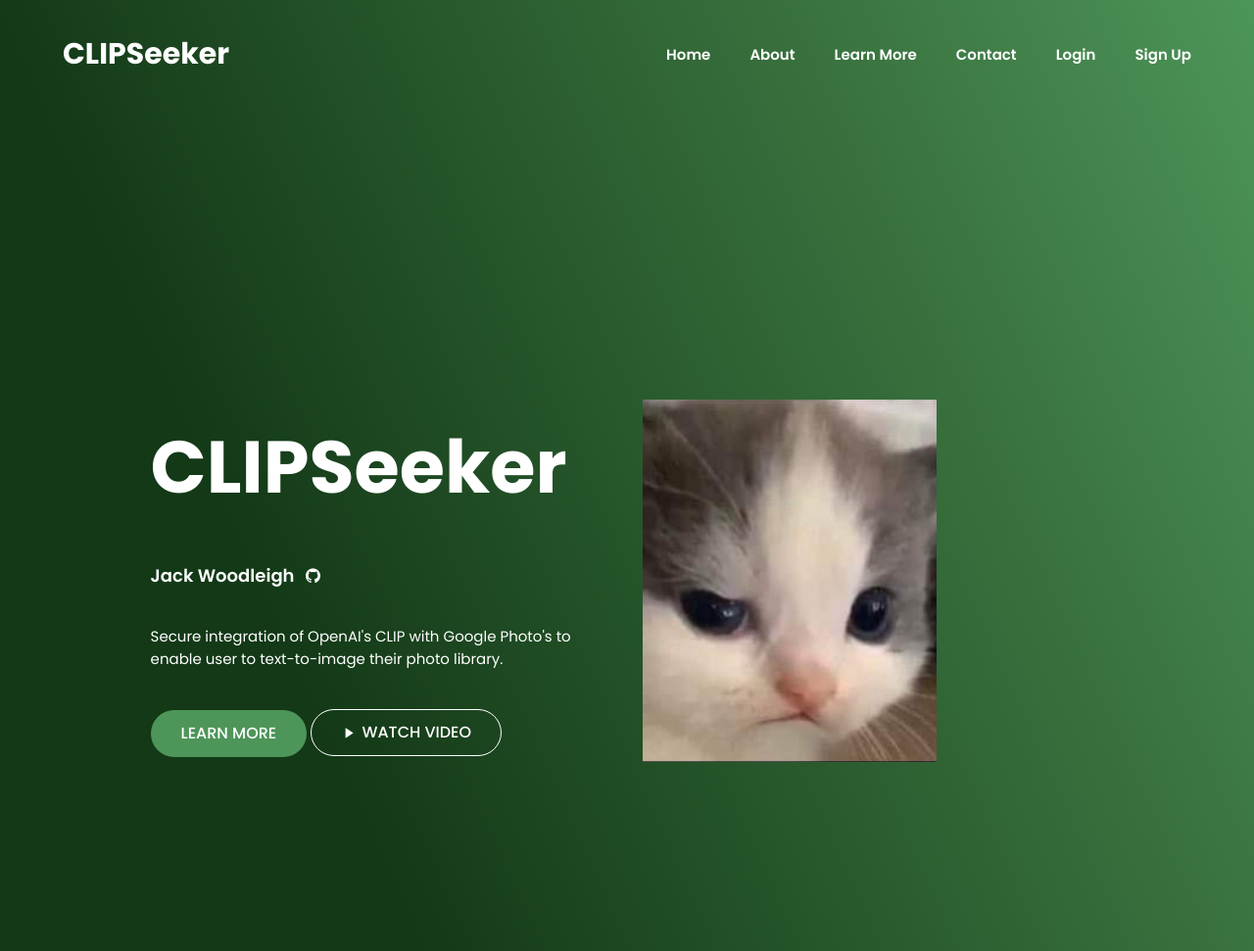
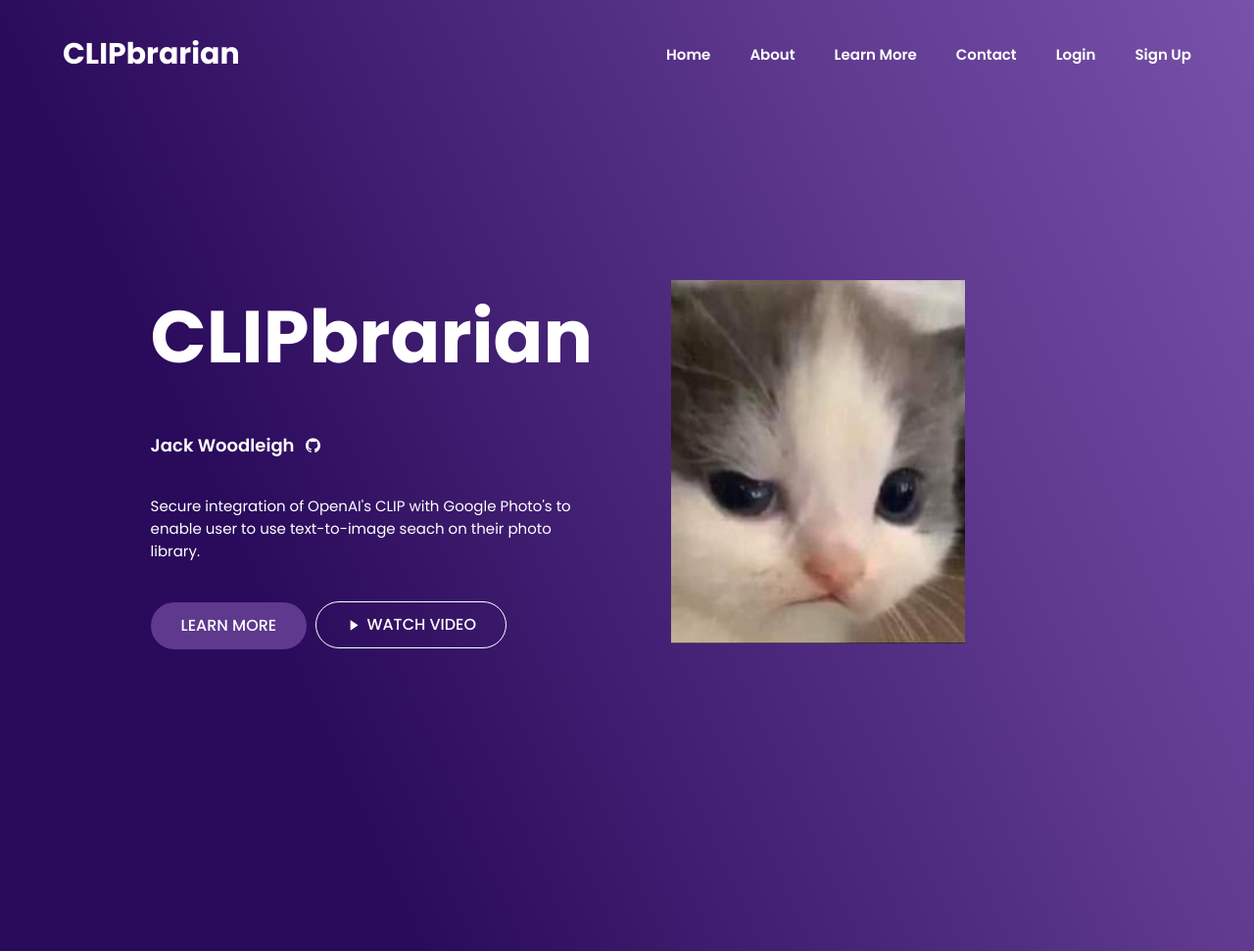
Before and after one commit to jackwoodleigh/CLIPSeeker, a Flask app: page /home2 in a window 1280 px wide. Shown: the whole page at 98% size. Run offline with Flask 3, Linux system fonts and the light colour scheme; parts of the project's set-up code (start-up, migrations or seed data) failed here and were passed over.

Commit message:
minor ui changes

```diff
--- a/website/__init__.py
+++ b/website/__init__.py
@@ -8,7 +8,7 @@
 
 def create_app():
     app = Flask(__name__, static_folder='static')
-    DEVELOPMENT = False
+    DEVELOPMENT = True
     app.config['SECRET_KEY'] = "sdfsdgasdg32y35dfujesf42geasca8fg2vnuwfrg"
     app.config['DEBUG'] = False
     app.config['TESTING'] = False
--- a/website/static/css/home.css
+++ b/website/static/css/home.css
@@ -1,13 +1,14 @@
 
 .home{
-    height: 100%;
+    height: auto;
     width: 100%;
-    min-height: 100vh;
+    min-height: 75vh;
     position: relative;
     display: grid;
     grid-template-columns: repeat(2, 1fr);
     align-items: center;
-    gap: 2rem;
+    justify-content: center;
+    gap: 5rem;
 }
 section{
     padding: 0 19%;
@@ -39,7 +40,7 @@
 }
 
 .home-text h4 a:hover{
-    color: #4d9559;
+    color: #5E398E;
     border: none;
     transform: translateX(5px);
 }
@@ -62,7 +63,7 @@
 .home-text a{
 
     color: white;
-    background: #4d9559;
+    background: #5E398E;
     border: 1px solid transparent;
     padding: 12px 30px;
     line-height: 1.4;
@@ -73,6 +74,7 @@
     display: inline-flex;
     align-items: center;
     justify-content: center;
+    margin-right: 5px;
 
 
 }
@@ -84,6 +86,10 @@
 .home-text a.ctaa{
     background: transparent;
     border: 1px solid white;
+
+}
+.home-text a.ctaa:hover{
+    background:#5E398E;
 }
 .home-text a.ctaa i{
     vertical-align: middle;
--- a/website/static/css/index.css
+++ b/website/static/css/index.css
@@ -9,7 +9,7 @@
 }
 html{
 
-    background: linear-gradient(245.59deg, #4d9559 0%, #38703d 28.53%, #133917 75.25%);
+    background: linear-gradient(245.59deg, #7851A9 0%, #5E398E 28.53%, #2A0A5B 75.25%);
     overflow: hidden;
     height: 100%;
 }
--- a/website/templates/home2.html
+++ b/website/templates/home2.html
@@ -7,10 +7,10 @@
 {% block content %}
 <section class="home">
     <div class="home-text">
-        <h1>CLIPSeeker</h1>
+        <h1>CLIPbrarian</h1>
         <h4>Jack Woodleigh <a href="https://github.com/jackwoodleigh/CLIPsite" target="_blank"><i class="ri-github-fill"></i></a></h4>
 
-        <p>Secure integration of OpenAI's CLIP  with Google Photo's to enable user to text-to-image their photo library.</p>
+        <p>Secure integration of OpenAI's CLIP  with Google Photo's to enable user to use text-to-image seach on their photo library.</p>
         <a href="#">Learn More</a>
         <a href="#" class="ctaa"><i class="ri-play-fill"></i> Watch Video</a>
     </div>
--- a/website/templates/index.html
+++ b/website/templates/index.html
@@ -3,7 +3,7 @@
 <head>
     <meta charset="utf-8">
     <meta name="viewport" content="width=device-width, initial-scale=1.0">
-    <title>CLIPsite</title>
+    <title>CLIPbrarian</title>
 
     <link rel= "stylesheet" type= "text/css" href= "{{ url_for('static',filename='css/index.css') }}">
     {% block styles %}{% endblock %}
@@ -17,7 +17,7 @@
 </head>
 <body>
     <header>
-        <a href="#" class="logo">CLIPSeeker</a>
+        <a href="#" class="logo">CLIPbrarian</a>
         <ul class="navlist">
             <li><a href="/home2">Home</a></li>
             <li><a href="#">About</a></li>
@@ -36,8 +36,12 @@
 
     </header>
 
-    {% block content %}
-    {% endblock %}
+    <div class="container mt-2">
+
+        {% block content %}
+        {% endblock %}
+
+    </div>
 
     <script src="https://unpkg.com/scrollreveal"></script>
     <script src="{{ url_for('static', filename='js/scripts.js') }}"></script>
```
Also changed, not shown: website/static/css/login.css (+5 -10 lines).
